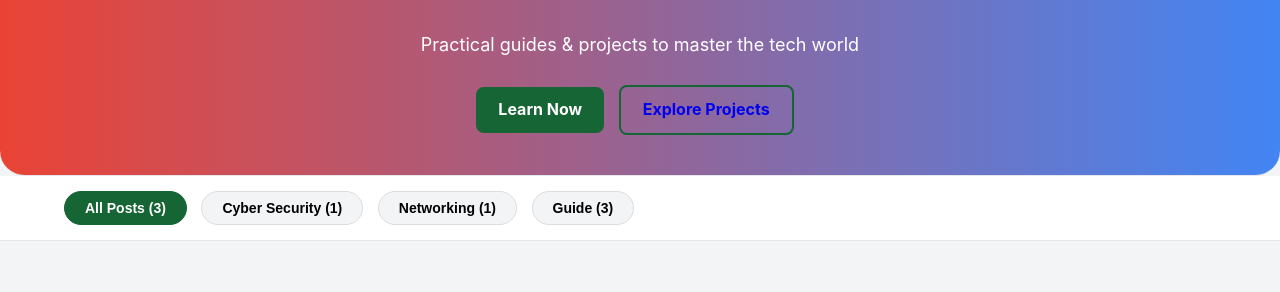
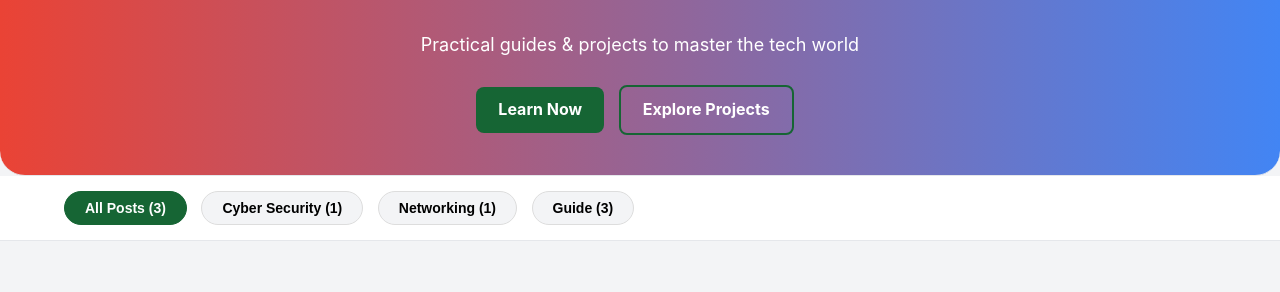
Before and after one commit to HimanshuTyagiJi/TyagiCore, a Jekyll site: the page built from index.html, in a window 1280 px wide. Shown: the part 151-443 px from the top of the page. Built offline with Jekyll 4.4.1, drawn with Linux system fonts in a browser that asks for light colours; the list of posts is cut into pages by our own code.

Commit message:
Update style.css

```diff
--- a/assets/css/style.css
+++ b/assets/css/style.css
@@ -109,7 +109,7 @@ body{font-family:-apple-system,BlinkMacSystemFont,'Segoe UI',Roboto,sans-serif;b
 .tc-hero p{font-size:18px;margin-bottom:25px;}
 .btn{padding:10px 22px;border-radius:8px;text-decoration:none;font-weight:700;display:inline-block;margin-right:10px;}
 .btn-primary{background:#166534;color:#fff;}
-.btn-outline{border:2px solid #166534;}
+.btn-outline{border:2px solid #166534; color:white}
 
  .tc-tools{padding:60px 5%;}
 .featured-grid, .tools-grid{display:grid;grid-template-columns:repeat(auto-fit,minmax(200px,1fr));gap:20px;margin-top:25px;}
```
